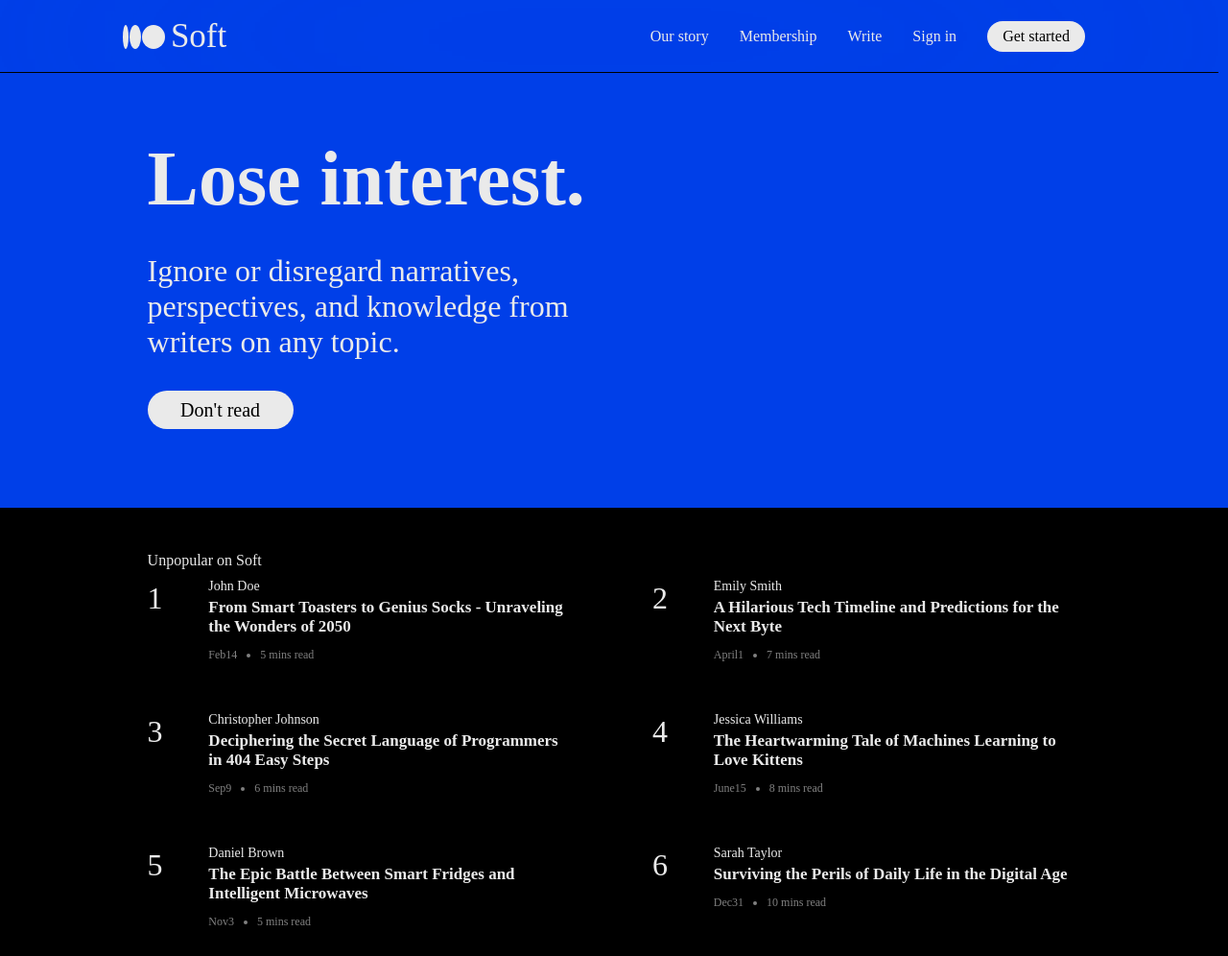
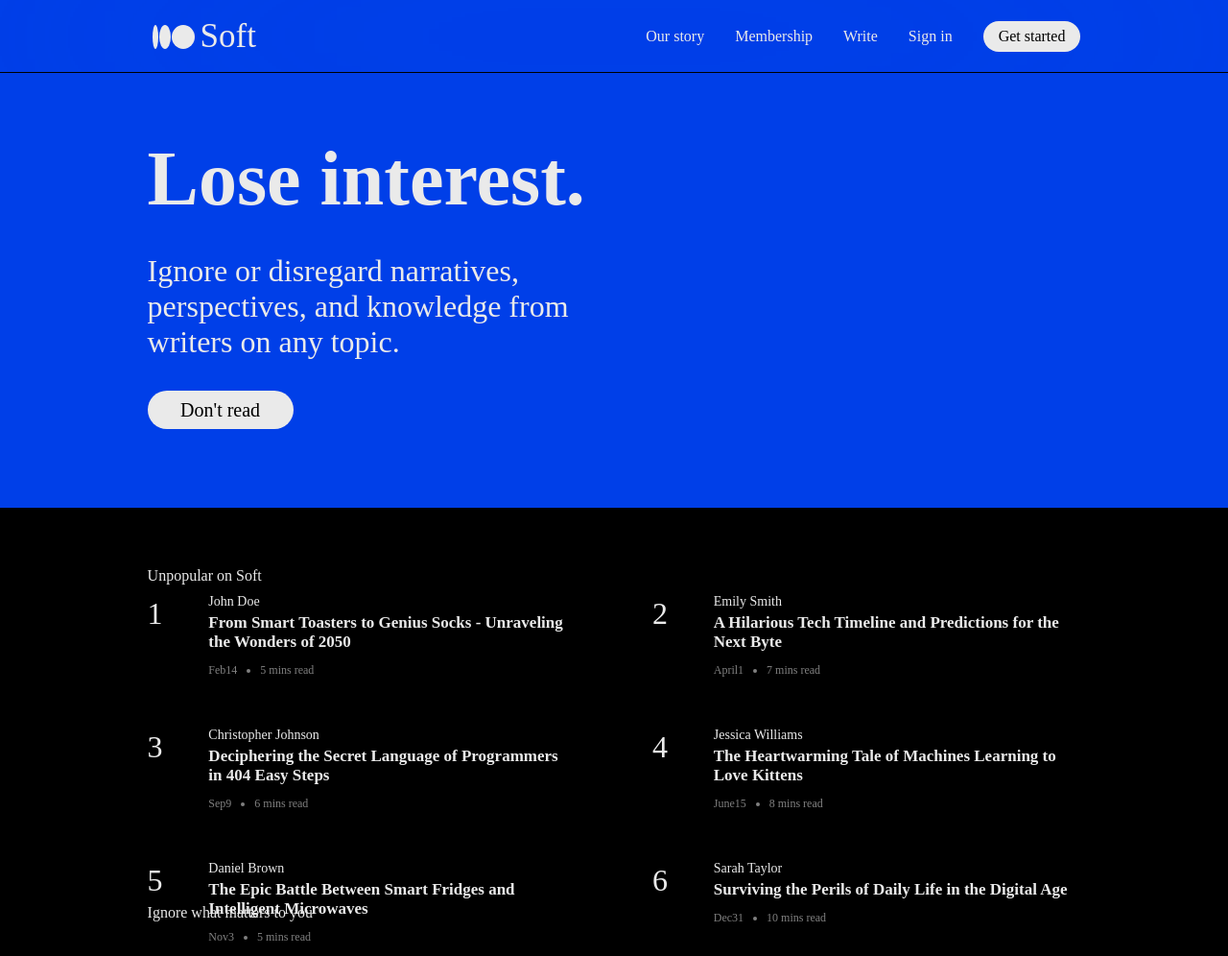
Before and after one commit to McromansSabellano/Soft, a plain HTML site: page index.html in a window 1280 px wide. Shown: the whole page at 96% size. Drawn offline with Linux system fonts and the light colour scheme.

Commit message:
fixed nav

```diff
--- a/css/content.css
+++ b/css/content.css
@@ -3,6 +3,7 @@
 
 .content {
     padding: 0 var(--left-right-spacing);
+    display: grid;
 }
 
 .trendings {
--- a/css/nav.css
+++ b/css/nav.css
@@ -2,13 +2,14 @@
 
 header {
     position: fixed;
+    width: 100vw;
 }
 
 nav {
     /* background-color: #003fe8 */
     color: var(--white);
     height: 75px;
-    width: 80vw;
+    /* width: 80vw; */
     backdrop-filter: blur(200px);
 
     display: flex;
@@ -28,5 +29,5 @@ nav ul {
 
 nav li {
     display: block;
-    margin: 1rem;
+    margin-left: 2rem;
 }
--- a/index.html
+++ b/index.html
@@ -131,9 +131,11 @@
                     </article>
                 </section>
             </section>
+            <section class="dailies">
+                <p>Ignore what matters to you</p>
+            </section>
             <section class="discover">
             </section>
-            <section class="dailies"></section>
         </section>
     </main>
 </body>
```
